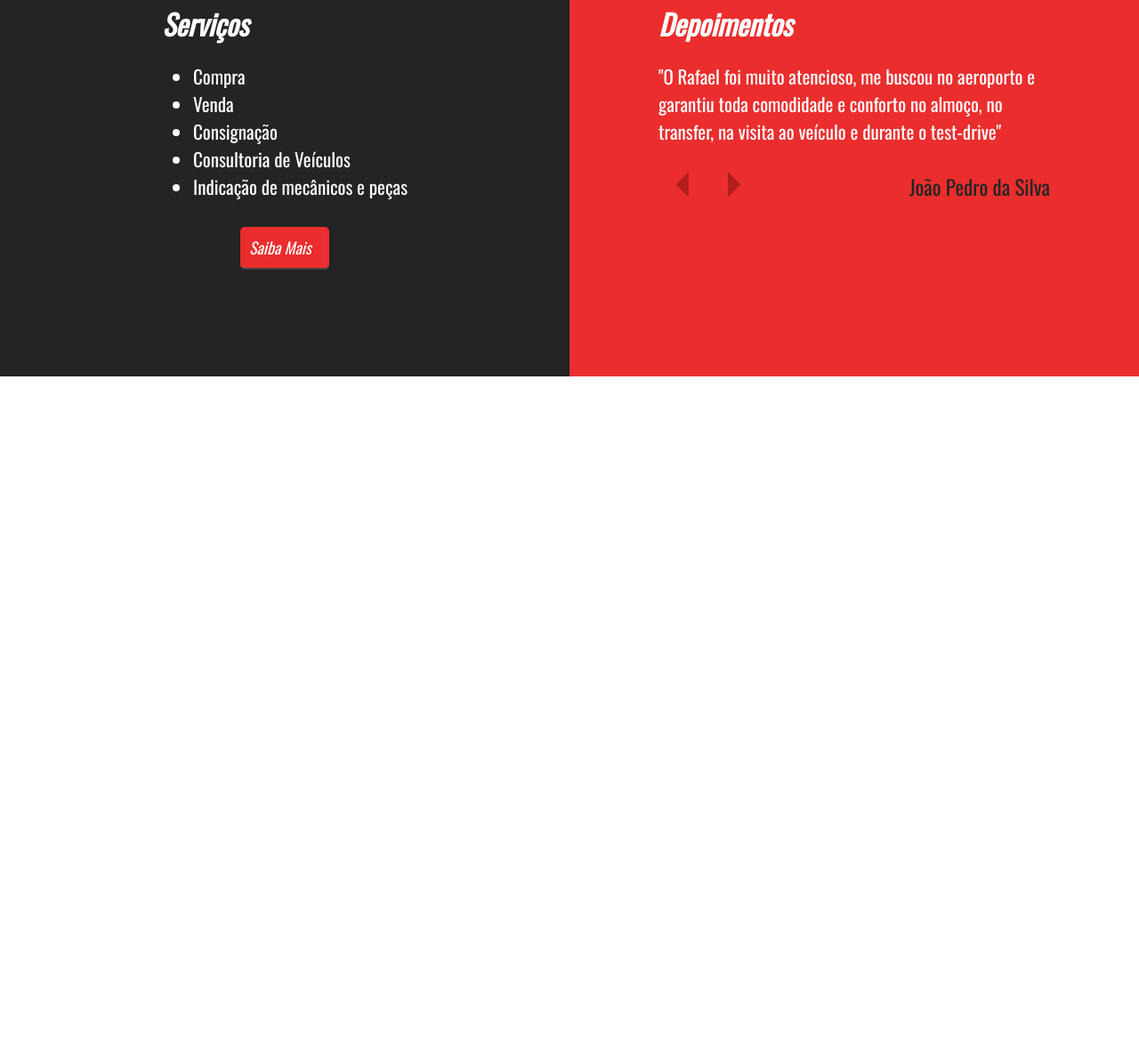
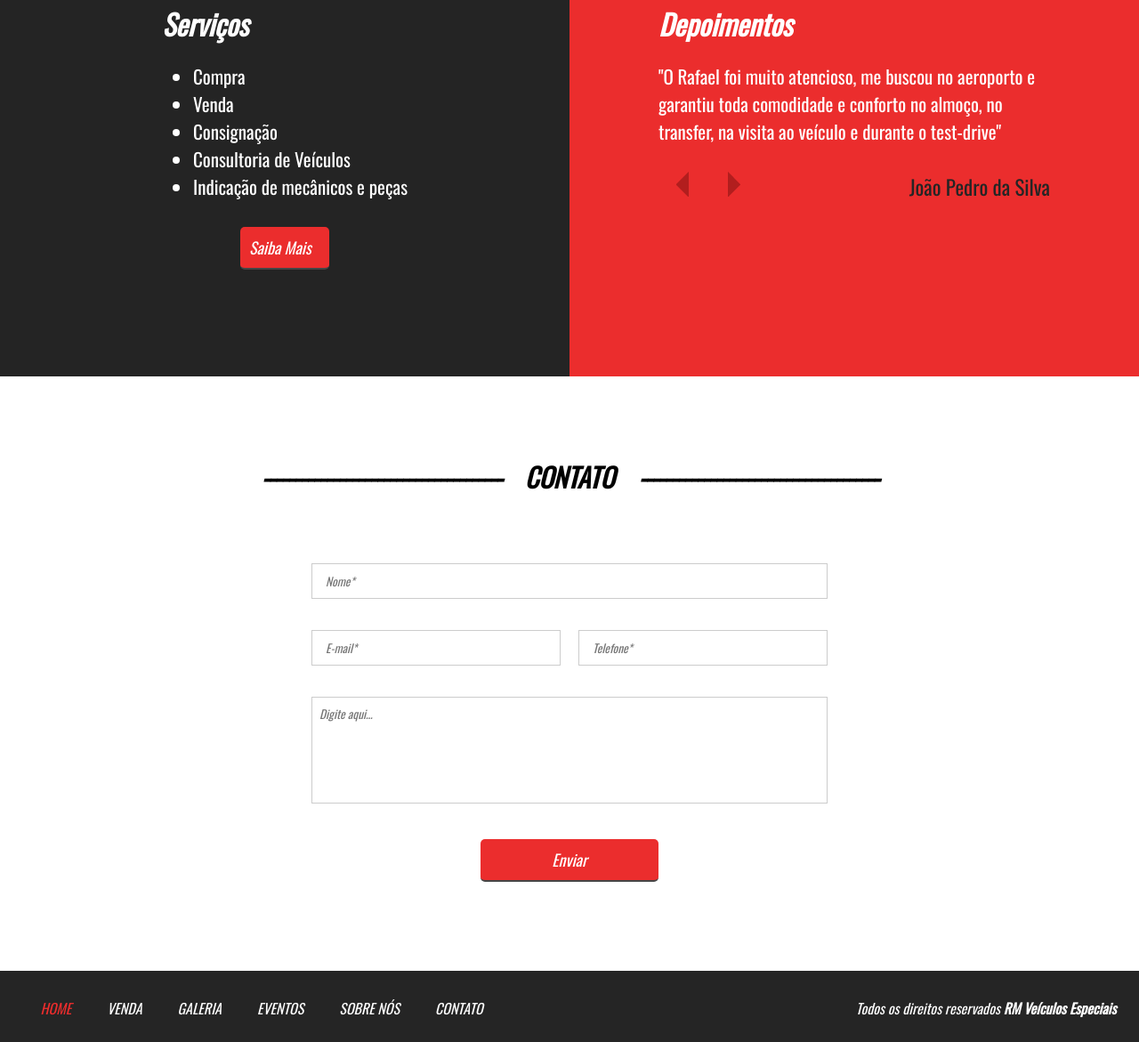
Before and after one commit to cidral-douglas/Project-Site-CarResale, a plain HTML site: page index.html in a window 1280 px wide. Shown: the part 1586-2757 px from the top of the page at 89% size. Before the commit the page ends 2009 px from the top, so only its background shows below. Drawn offline with nearby package versions, Linux system fonts and the light colour scheme.

Commit message:
Adding the Home page

```diff
--- a/index.html
+++ b/index.html
@@ -141,6 +141,57 @@
 
         <div class="clear"></div>
     </section>
+    <!--------------------------------------------------------------------------->
+
+    <!---------------------------SECTION CONTATO----------------------------------->
+    <section class="contato">
+        <h2> <span class="line">--------------------------------------</span>   CONTATO   <span class="line">--------------------------------------</span></h2>
+
+        <form>
+
+            <div class="input-wrapper w100">
+                <input type="text" placeholder="Nome*" required>
+            </div> <!--input-->
+
+            <div class="input-wrapper w50">
+                <input type="text" placeholder="E-mail*" required>
+            </div> <!--input-->
+
+            <div class="input-wrapper w50">
+                <input type="text" placeholder="Telefone*" required>
+            </div> <!--input-->
+
+            <div class="input-wrapper w100">
+                <textarea placeholder="Digite aqui..." required></textarea>
+            </div> <!--textarea-->
+
+            <div class="input-wrapper w100">
+                <input class=" btn1" type="submit" value="Enviar">
+            </div> <!--submit-->
+        </form>
+
+
+        <div class=clear></div>
+    </section>
+    <!--------------------------------------------------------------------------->
+
+    <!---------------------------FOOTER-------------------------------------------->
+    <footer>
+        <div class="container">
+            <nav>
+                <ul>
+                    <li><a style="color: #EB2D2D;" href=""> HOME </a></li>
+                    <li><a href=""> VENDA </a></li>
+                    <li><a href=""> GALERIA </a></li>
+                    <li><a href=""> EVENTOS </a></li>
+                    <li><a href=""> SOBRE NÓS </a></li>
+                    <li><a href=""> CONTATO </a></li>
+                </ul>
+            </nav>
+            <p> Todos os direitos reservados <b>RM Veículos Especiais</b> </p>
+        </div>
+    </footer>
+     <!--------------------------------------------------------------------------->
 
 </body>
 </html>
--- a/styles/style.css
+++ b/styles/style.css
@@ -302,6 +302,112 @@ section.servicos-descricao{
 
 /*********************************************************************/
 
+/*****************************SECTION CONTATO***************************/
+
+section.contato{
+    padding: 90px 2%;
+}
+
+section.contato h2{
+    text-align: center;
+    font-size: 30px;
+    font-style: italic;
+}
+
+section.contato .line{
+    letter-spacing: -2px;
+    margin: 0px 20px;
+}
+
+section.contato form{
+    max-width: 600px;
+    margin: 50px auto;
+    text-align: center;
+}
+
+section.contato .input-wrapper{
+    float: left;
+    padding: 10px;
+    margin-top: 15px;
+}
+
+section.contato input[type=text]{
+    width: 100%;
+    border: 1px solid #ccc;
+    height: 40px;
+    line-height: 40px;
+    padding-left: 15px;
+    font-style: italic;
+}
+
+section.contato textarea{
+    width: 100%;
+    border: 1px solid #ccc;
+    height: 120px;
+    padding: 8px;
+    resize: none;
+    font-style: italic;
+}
+
+section.contato input[type=submit]{
+    border-top: 0;
+    border-right: 0;
+    border-left: 0;
+    cursor: pointer;
+    width: 200px;
+    display: inline-block;
+}
+
+.w100{
+    width: 100%;
+}
+
+.w50{
+    width: 50%;
+}
+
+/*********************************************************************/
+
+/**********************************FOOTER*******************************/
+
+footer{
+    padding: 40px 2%;
+    background-color: #252525;
+}
+
+footer nav{
+    float: left;
+    position: relative;
+    bottom: 10px;
+}
+
+footer nav ul{
+    list-style-type: none;
+}
+
+footer nav ul li{
+    float: left;
+    font-size: 16px;
+    padding: 0 20px;
+    font-style: italic;
+}
+
+footer nav a{
+    color: white;
+    text-decoration: none;
+}
+
+footer p{
+    float: right;
+    color: white;
+    font-size: 16px;
+    font-style: italic;
+    position: relative;
+    bottom: 10px;
+}
+
+/*********************************************************************/
+
 /**********************************RESPONSIVO***************************/
 
 @media screen and (max-width: 1400px){
@@ -330,6 +436,10 @@ section.servicos-descricao{
     }
 
     section.veiculos-destaque .line{
+        letter-spacing: -5px;
+    }
+
+    section.contato .line{
         letter-spacing: -5px;
     }
 
@@ -378,6 +488,27 @@ section.servicos-descricao{
         width: 100%;
     }
 
+    section.contato .line{
+        letter-spacing: -7px;
+    }
+
+    .w50{
+        width: 100%;
+    }
+
+    footer{
+        text-align: center;
+    }
+
+    footer nav{
+        display: none;
+    }
+
+    footer p{
+        float: none;
+    }
+
+
 }
 
 @media screen and (max-width: 600px){
```
Also changed, not shown: 2 other files.
